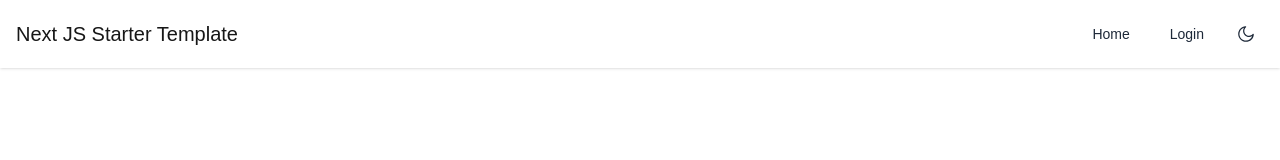
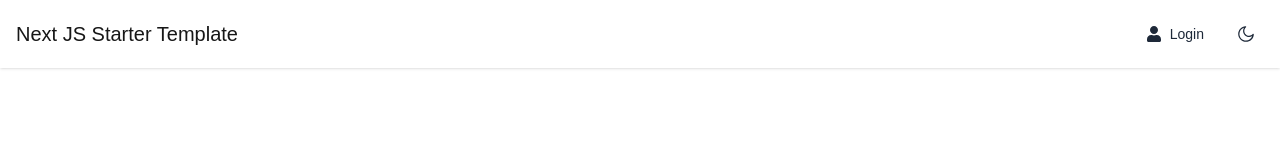
Before and after one commit to JonathanAlexMasc/tech-resume-builder-ai, a Next.js app: page / in a window 1280 px wide. Shown: the top 160 px of the page. Built offline with nearby package versions, Linux system fonts and the light colour scheme; no server answers.

Commit message:
login in place

```diff
--- a/app/login/page.js
+++ /dev/null
@@ -1,16 +0,0 @@
-import React from "react";
-import LoginForm from "@/components/LoginForm";
-import Header from "@/components/Header";
-import Footer from "@/components/Footer";
-
-const LoginPage = () => {
-    return (
-        <div>
-            <Header />
-            <LoginForm />
-            <Footer />
-        </div>
-    )
-}
-
-export default LoginPage;
--- a/components/Header.tsx
+++ b/components/Header.tsx
@@ -1,6 +1,7 @@
 import Link from "next/link";
 import ThemeSwitch from "./ThemeSwitch";
 import React from "react";
+import LoginDropdown from "./LoginForm";
 
 export default function Header() {
   return (
@@ -11,21 +12,9 @@ export default function Header() {
         </div>
         <nav className="flex items-center">
           <ul className="flex space-x-2 mr-2">
+
             <li>
-              <Link
-                href="/"
-                className="text-sm text-gray-800 dark:text-white px-4 py-2 rounded-md hover:bg-gray-100 dark:hover:bg-gray-800 transition-colors"
-              >
-                Home
-              </Link>
-            </li>
-            <li>
-              <Link
-                href="/login"
-                className="text-sm text-gray-800 dark:text-white px-4 py-2 rounded-md hover:bg-gray-100 dark:hover:bg-gray-800 transition-colors"
-              >
-                Login
-              </Link>
+              <LoginDropdown />
             </li>
           </ul>
           <ThemeSwitch />
--- a/components/LoginForm.jsx
+++ b/components/LoginForm.jsx
@@ -1,37 +1,52 @@
+import { Menu, Transition, MenuButton, MenuItems } from "@headlessui/react";
+import { Fragment } from "react";
+import { FaUser, FaGoogle, FaGithub } from "react-icons/fa";
 import { loginAction } from "@/app/actions";
-import { FaGoogle, FaGithub } from "react-icons/fa";
 
-const LoginForm = () => {
+const LoginDropdown = () => {
   return (
-    <div className="flex justify-center items-center min-h-screen bg-gray-50 dark:bg-gray-900">
-      <form
-        action={loginAction}
-        className="w-full max-w-md bg-white dark:bg-black border border-gray-200 dark:border-gray-800 rounded-2xl shadow-lg p-8 flex flex-col gap-6"
+    <Menu as="div" className="relative inline-block text-left">
+      <div>
+        <MenuButton className="inline-flex items-center gap-2 text-sm text-gray-800 dark:text-white px-4 py-2 rounded-md hover:bg-gray-100 dark:hover:bg-gray-800 transition-colors">
+          <FaUser className="w-4 h-4" />
+          Login
+        </MenuButton>
+      </div>
+
+      <Transition
+        as={Fragment}
+        enter="transition ease-out duration-100"
+        enterFrom="transform opacity-0 scale-95"
+        enterTo="transform opacity-100 scale-100"
+        leave="transition ease-in duration-75"
+        leaveFrom="transform opacity-100 scale-100"
+        leaveTo="transform opacity-0 scale-95"
       >
-        <h2 className="text-2xl font-bold text-center text-gray-800 dark:text-white">Sign In</h2>
-
+        <MenuItems className="absolute right-0 z-10 mt-2 w-64 origin-top-right rounded-md bg-white dark:bg-gray-900 shadow-lg ring-1 ring-black ring-opacity-5 focus:outline-none p-4">
+          <form action={loginAction} className="flex flex-col gap-3">
             <button
               type="submit"
               name="action"
               value="google"
-          className="flex items-center justify-center gap-3 bg-white hover:bg-gray-100 text-gray-800 font-semibold py-3 px-6 border border-gray-300 rounded-lg shadow transition duration-200"
+              className="flex items-center gap-3 bg-white dark:bg-gray-800 hover:bg-gray-100 dark:hover:bg-gray-700 text-gray-800 dark:text-white font-medium py-2 px-4 border border-gray-300 dark:border-gray-700 rounded-md transition"
             >
-          <FaGoogle className="w-5 h-5" />
+              <FaGoogle className="w-4 h-4" />
               Sign in with Google
             </button>
-
             <button
               type="submit"
               name="action"
               value="github"
-          className="flex items-center justify-center gap-3 bg-gray-800 hover:bg-gray-900 text-white font-semibold py-3 px-6 rounded-lg shadow transition duration-200"
+              className="flex items-center gap-3 bg-gray-800 hover:bg-gray-900 text-white font-medium py-2 px-4 rounded-md transition"
             >
-          <FaGithub className="w-5 h-5" />
+              <FaGithub className="w-4 h-4" />
               Sign in with GitHub
             </button>
           </form>
-    </div>
+        </MenuItems>
+      </Transition>
+    </Menu>
   );
 };
 
-export default LoginForm;
+export default LoginDropdown;
--- a/package.json
+++ b/package.json
@@ -9,6 +9,7 @@
     "lint": "next lint"
   },
   "dependencies": {
+    "@headlessui/react": "^2.2.1",
     "next": "15.2.4",
     "next-auth": "^5.0.0-beta.25",
     "next-themes": "^0.4.6",
```
Also changed, not shown: 1 other file (tests, documents, lock files or other folders). Lines whose indentation alone changed are shown as unchanged.
